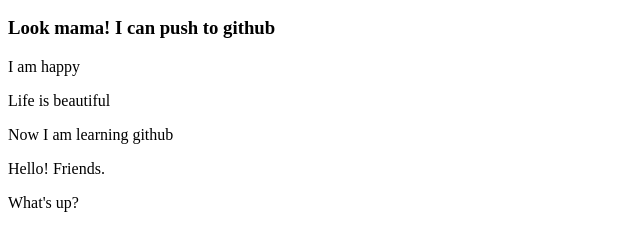
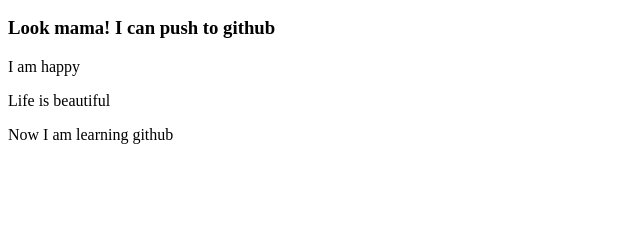
Before and after one commit to saidarahman26/my-first-website, a plain HTML site: page index.html in a window 1280 px wide. Shown: the part 110-360 px from the top of the page, without its empty margins (0-640 px from the left). Drawn offline with Linux system fonts and the light colour scheme.

Commit message:
text change

```diff
--- a/index.html
+++ b/index.html
@@ -13,8 +13,7 @@
     <p> I am happy</p>
     <p> Life is beautiful</p>
     <p> Now I am learning github</p>
-    <p> Hello! Friends. </p>
-    <p>What's up?</p>
+
 
 </body>
 </html>
```
